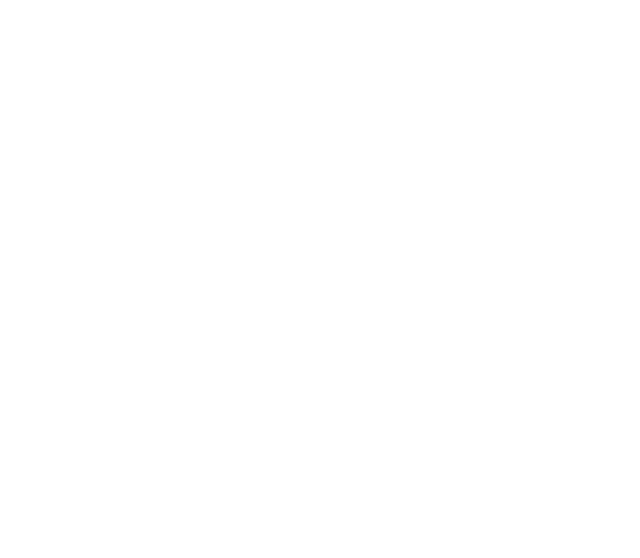
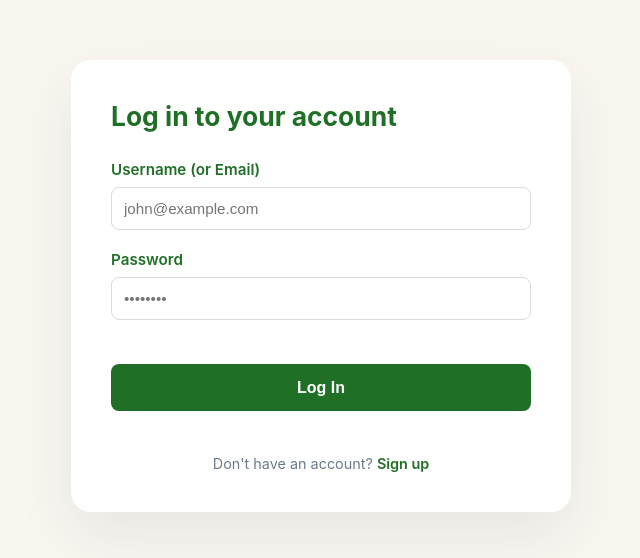
Before and after one commit to InsightFolio/InsightFolio-FE, a React (Create React App) app: page /login in a window 1280 px wide. Before the commit this address had no page. Shown: the part 154-712 px from the top of the page, without its empty margins (319-959 px from the left). Built offline with nearby package versions, Linux system fonts and the light colour scheme.

Commit message:
Added Login Page UI

```diff
--- a/src/App.tsx
+++ b/src/App.tsx
@@ -1,6 +1,7 @@
 import { BrowserRouter, Routes, Route } from 'react-router-dom';
 import Dashboard from './pages/Dashboard/Dashboard';
 import SignUpPage from './pages/SignUp/SignUpPage';
+import LoginPage from './pages/Login/LoginPage';
 
 
 const App = () => (
@@ -8,6 +9,7 @@ const App = () => (
     <Routes>
       <Route path="/signup" element={<SignUpPage />} />
       <Route path="/dashboard" element={<Dashboard />} />
+      <Route path="/login" element={<LoginPage />} />
     </Routes>
   </BrowserRouter>
 );
--- /dev/null
+++ b/src/pages/Login/LoginForm.module.css
@@ -0,0 +1,39 @@
+.form {
+  display: flex;
+  flex-direction: column;
+  gap: 1.25rem;
+  color: #206f27;
+}
+
+.header {
+  text-align: left;
+  margin-bottom: 0.5rem;
+}
+
+.header h1 {
+  margin: 0;
+  font-size: 1.65rem;
+}
+
+.header p {
+  margin: 0.5rem 0 0;
+  font-size: 0.95rem;
+  color:#212227;
+}
+
+.footer {
+  margin: 1.5rem 0 0;
+  text-align: center;
+  font-size: 0.9rem;
+  color: #6c7a8a;
+}
+
+.footer a {
+  color: #206f27;
+  font-weight: 600;
+  text-decoration: none;
+}
+
+.footer a:hover {
+  text-decoration: underline;
+}
--- /dev/null
+++ b/src/pages/Login/LoginForm.tsx
@@ -0,0 +1,34 @@
+import TextField from "../../components/form/TextField";
+import PrimaryButton from "../../components/form/PrimaryButton";
+import styles from './LoginForm.module.css';
+import { Link } from "react-router-dom";
+
+const LoginForm = () => (
+    <form className={styles.form} noValidate>
+        <header className={styles.header}>
+            <h1>Log in to your account</h1>
+        </header>
+
+        <TextField
+            label="Username (or Email)"
+            name="username"
+            placeholder="john@example.com"
+        />
+
+        <TextField
+            label="Password"
+            name="password"
+            type="password"
+            placeholder="••••••••"
+            autoComplete="current-password"
+        />
+
+        <PrimaryButton type="button" style={{ marginTop: "1.5rem" }}>Log In</PrimaryButton>
+
+        <p className={styles.footer}>
+            Don't have an account? <Link to="/signup">Sign up</Link>
+        </p>
+    </form>
+);
+
+export default LoginForm;
--- /dev/null
+++ b/src/pages/Login/LoginPage.tsx
@@ -0,0 +1,13 @@
+import CenteredPage from "../../components/layout/CenteredPage";
+import Card from "../../components/ui/Card";
+import LoginForm from "./LoginForm";
+
+const LoginPage = () => (
+    <CenteredPage>
+        <Card>
+            <LoginForm />
+        </Card>
+    </CenteredPage>
+);
+
+export default LoginPage;
--- a/src/pages/SignUp/SignUpForm.tsx
+++ b/src/pages/SignUp/SignUpForm.tsx
@@ -1,6 +1,7 @@
 import TextField from '../../components/form/TextField';
 import PrimaryButton from '../../components/form/PrimaryButton';
 import styles from './SignUpForm.module.css';
+import { Link } from 'react-router-dom';
 
 const SignUpForm = () => (
   <form className={styles.form} noValidate>
@@ -43,7 +44,7 @@ const SignUpForm = () => (
     <PrimaryButton type="button" style={{ marginTop: "1.5rem" }}>Sign Up</PrimaryButton>
 
     <p className={styles.footer}>
-      Already have an account? <a href="#login">Log in</a>
+      Already have an account? <Link to="/login">Log in</Link>
     </p>
   </form>
 );
```
